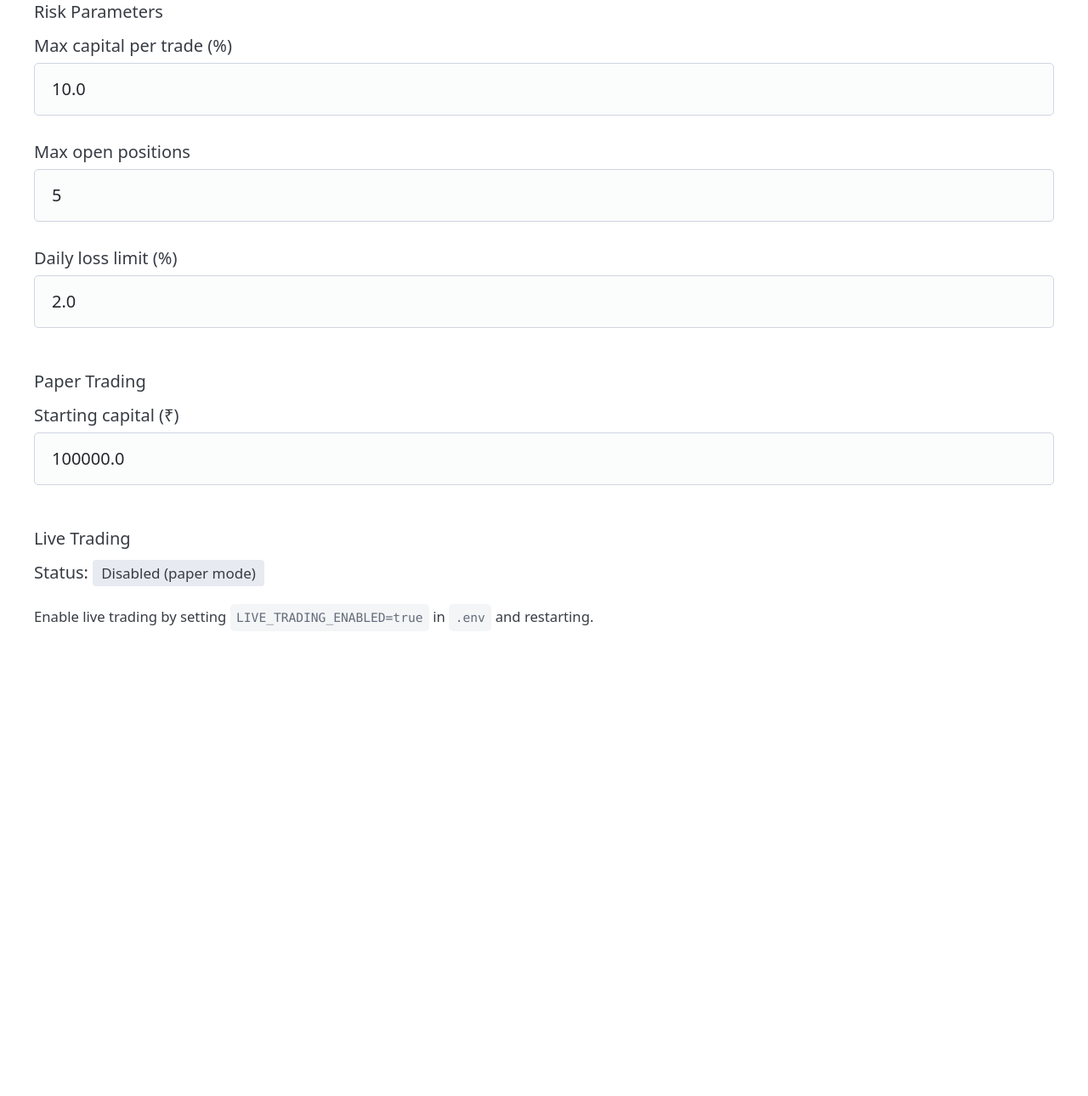
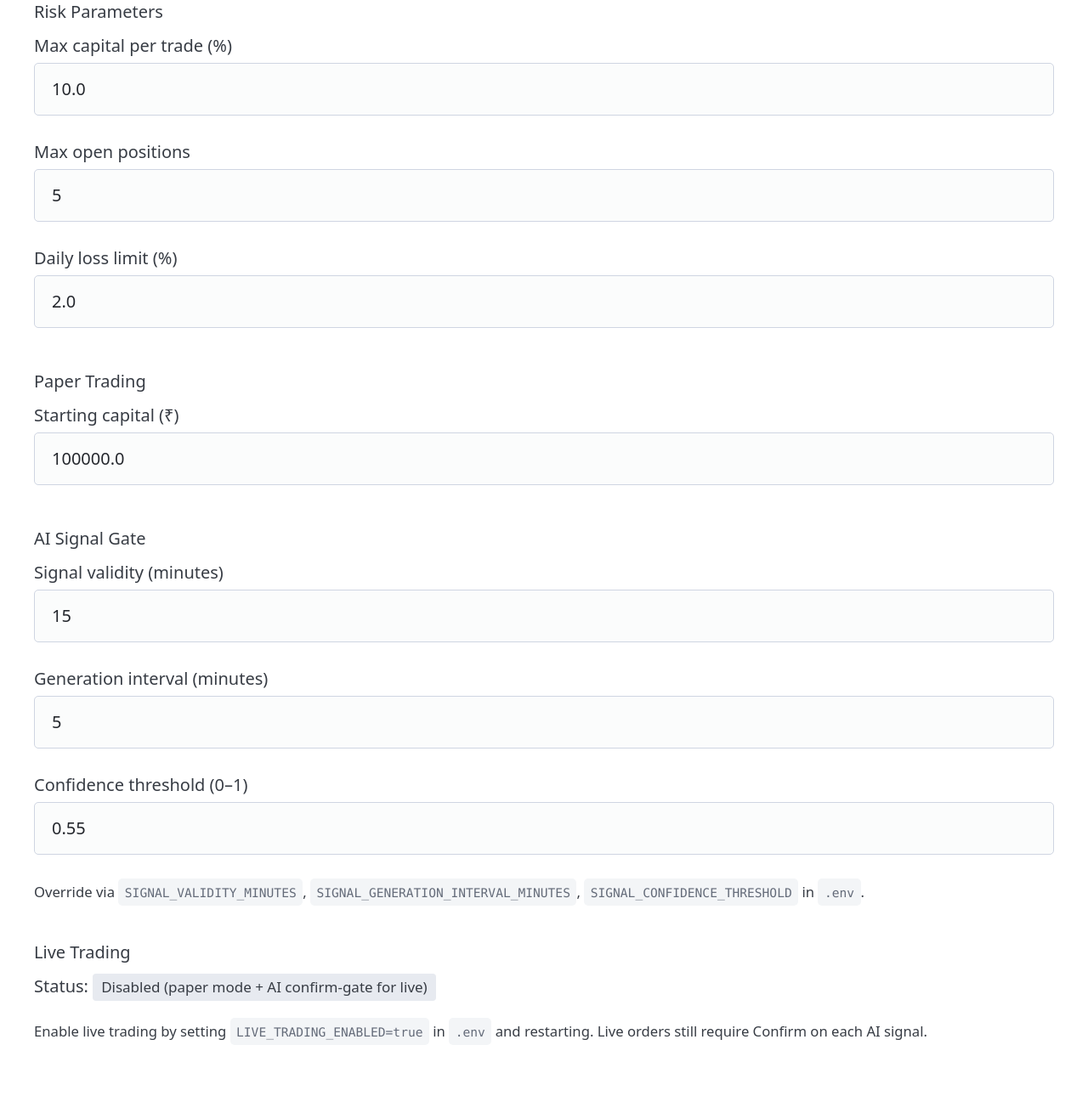
Before and after one commit to calm-panda/LM-Trader, a FastAPI app: page /settings in a window 1280 px wide. Shown: the part 165-1455 px from the top of the page at 85% size. Before the commit the page ends 901 px from the top, so only its background shows below. Run offline with FastAPI, Linux system fonts and the light colour scheme; some libraries are stand-ins or nearby versions.

Commit message:
Surface AI signal gate settings on the settings page.
Display signal validity, generation interval, and confidence threshold alongside existing risk knobs.

Co-authored-by: Cursor <cursoragent@cursor.com>

```diff
--- a/app/routers/settings.py
+++ b/app/routers/settings.py
@@ -21,5 +21,8 @@ async def settings_page(request: Request):
             "max_capital_per_trade_pct": settings.max_capital_per_trade_pct,
             "max_open_positions": settings.max_open_positions,
             "daily_loss_limit_pct": settings.daily_loss_limit_pct,
+            "signal_validity_minutes": settings.signal_validity_minutes,
+            "signal_generation_interval_minutes": settings.signal_generation_interval_minutes,
+            "signal_confidence_threshold": settings.signal_confidence_threshold,
         },
     )
--- a/app/templates/settings.html
+++ b/app/templates/settings.html
@@ -29,16 +29,33 @@
   </fieldset>
 
   <fieldset>
+    <legend>AI Signal Gate</legend>
+    <label>
+      Signal validity (minutes)
+      <input type="number" value="{{ signal_validity_minutes }}" readonly>
+    </label>
+    <label>
+      Generation interval (minutes)
+      <input type="number" value="{{ signal_generation_interval_minutes }}" readonly>
+    </label>
+    <label>
+      Confidence threshold (0–1)
+      <input type="number" step="0.01" value="{{ signal_confidence_threshold }}" readonly>
+    </label>
+    <p><small>Override via <code>SIGNAL_VALIDITY_MINUTES</code>, <code>SIGNAL_GENERATION_INTERVAL_MINUTES</code>, <code>SIGNAL_CONFIDENCE_THRESHOLD</code> in <code>.env</code>.</small></p>
+  </fieldset>
+
+  <fieldset>
     <legend>Live Trading</legend>
     <p>
       Status:
       {% if live_trading_enabled %}
       <span class="badge danger">ENABLED — requires server restart to disable</span>
       {% else %}
-      <span class="badge">Disabled (paper mode)</span>
+      <span class="badge">Disabled (paper mode + AI confirm-gate for live)</span>
       {% endif %}
     </p>
-    <p><small>Enable live trading by setting <code>LIVE_TRADING_ENABLED=true</code> in <code>.env</code> and restarting.</small></p>
+    <p><small>Enable live trading by setting <code>LIVE_TRADING_ENABLED=true</code> in <code>.env</code> and restarting. Live orders still require Confirm on each AI signal.</small></p>
   </fieldset>
 </form>
 {% endblock %}
```
